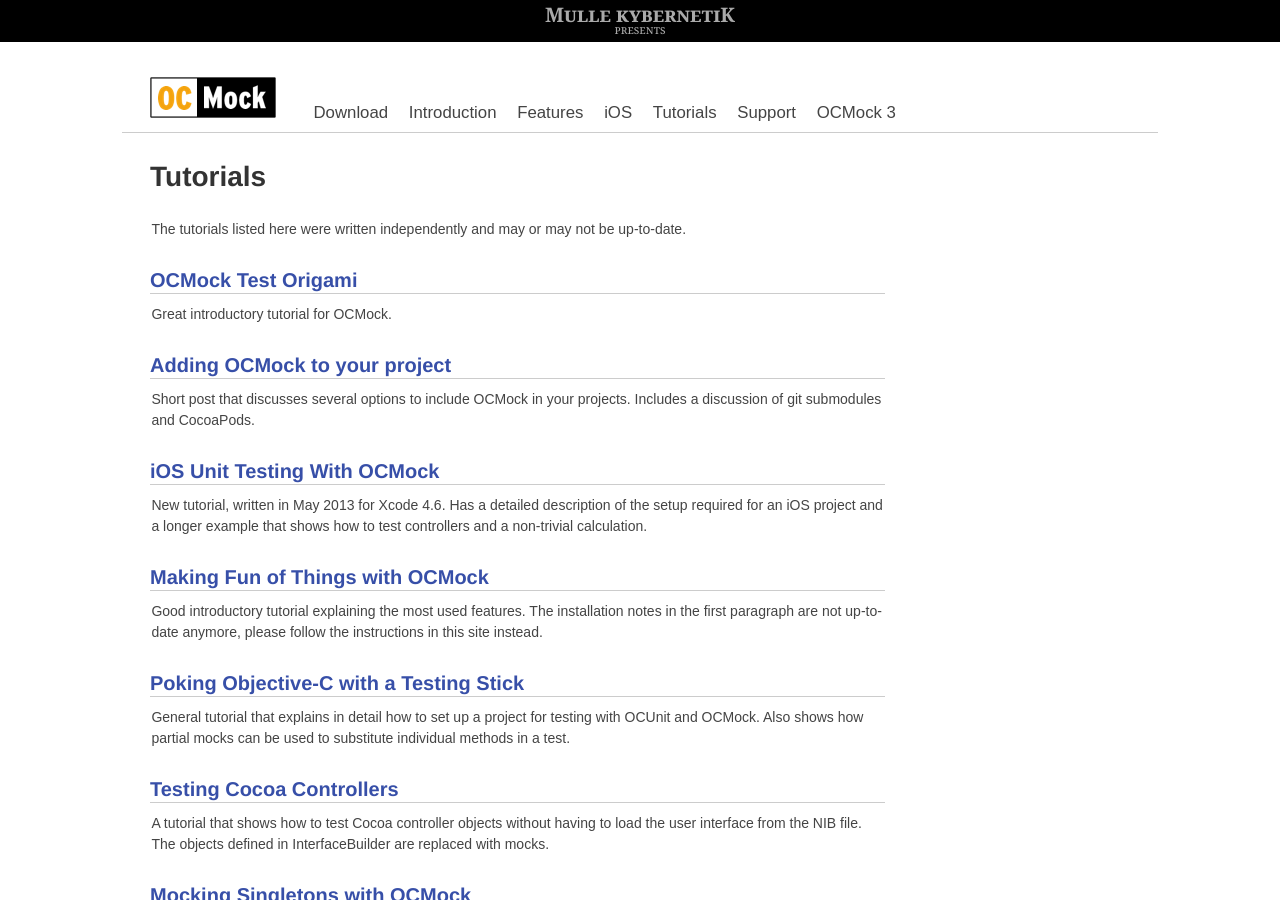
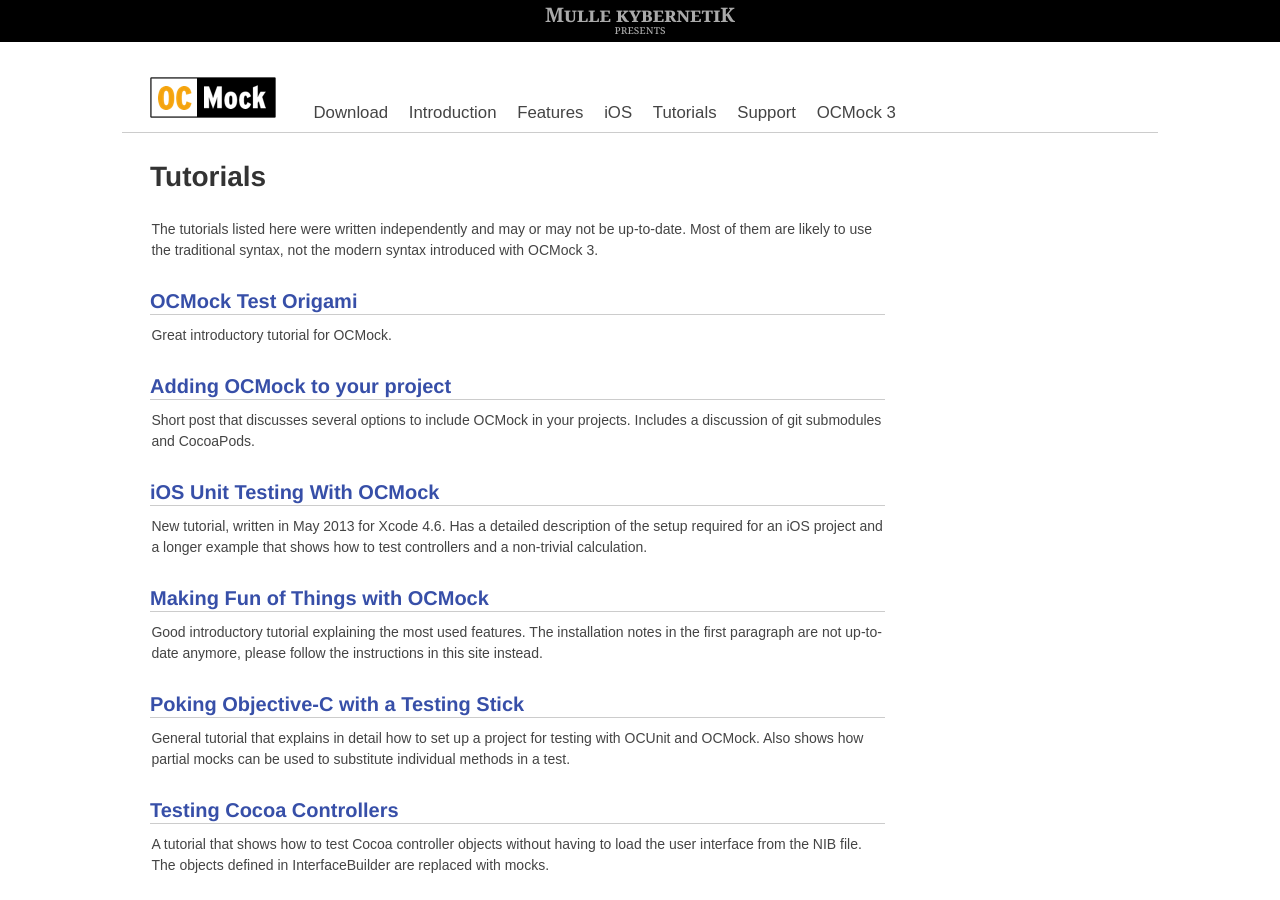
Before and after one commit to erikdoe/ocmock, a Jekyll site: the page built from tutorials.html, in a window 1280 px wide and 900 px high. Built offline with Jekyll 4.4.1, drawn with Linux system fonts in a browser that asks for light colours.

Commit message:
Added note about tutorials using old syntax.

```diff
--- a/tutorials.html
+++ b/tutorials.html
@@ -8,7 +8,7 @@ published: true
 nosidebar: true
 ---
 <h1>{{ page.title }}</h1>
-<p>The tutorials listed here were written independently and may or may not be up-to-date.
+<p>The tutorials listed here were written independently and may or may not be up-to-date. Most of them are likely to use the traditional syntax, not the modern syntax introduced with OCMock 3.
 
 <h2><a href="http://hackazach.net/code/2014/03/03/effective-testing-with-ocmock/">OCMock Test Origami</a></h2>
 <p>Great introductory tutorial for OCMock.
```
